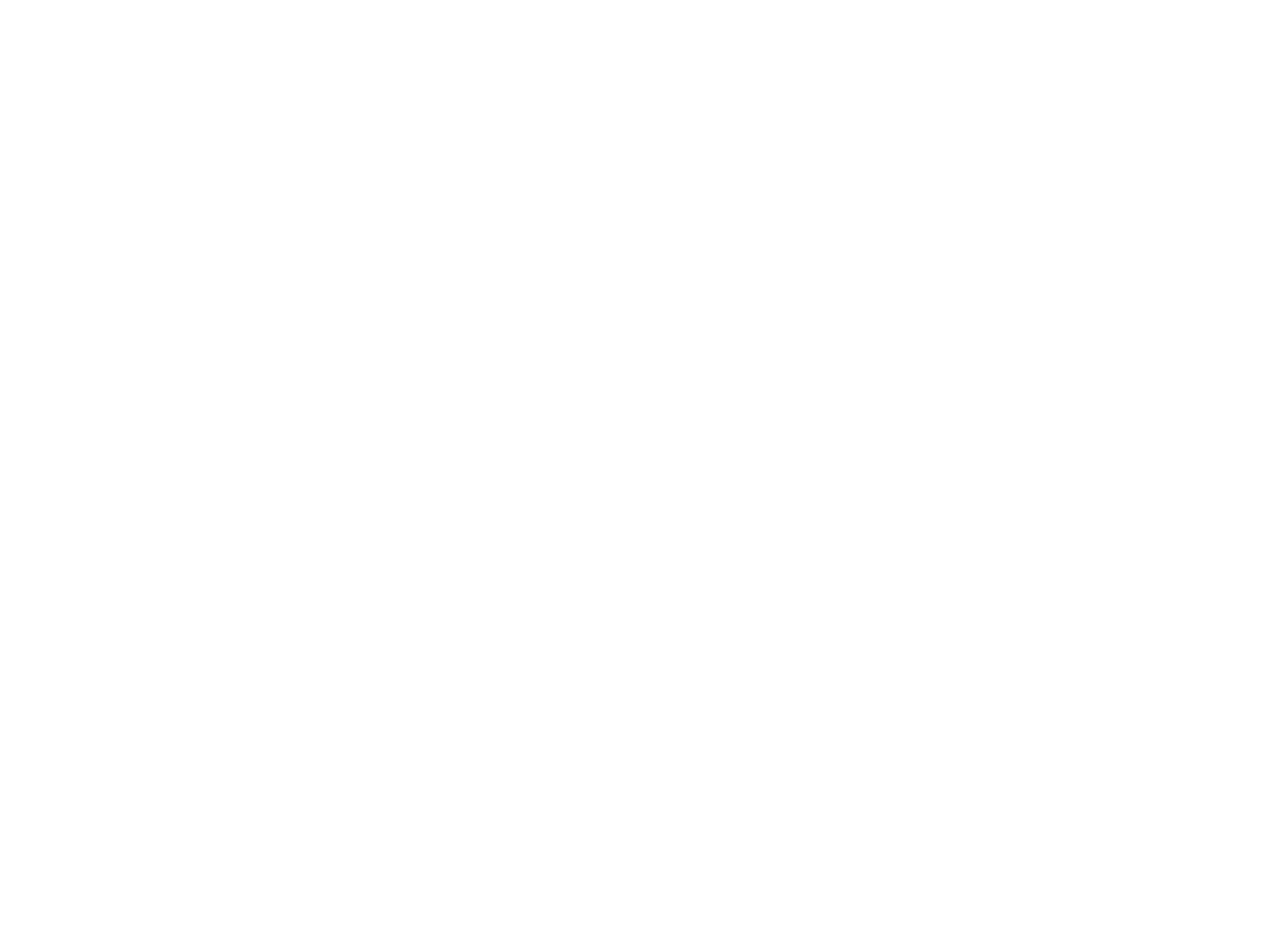
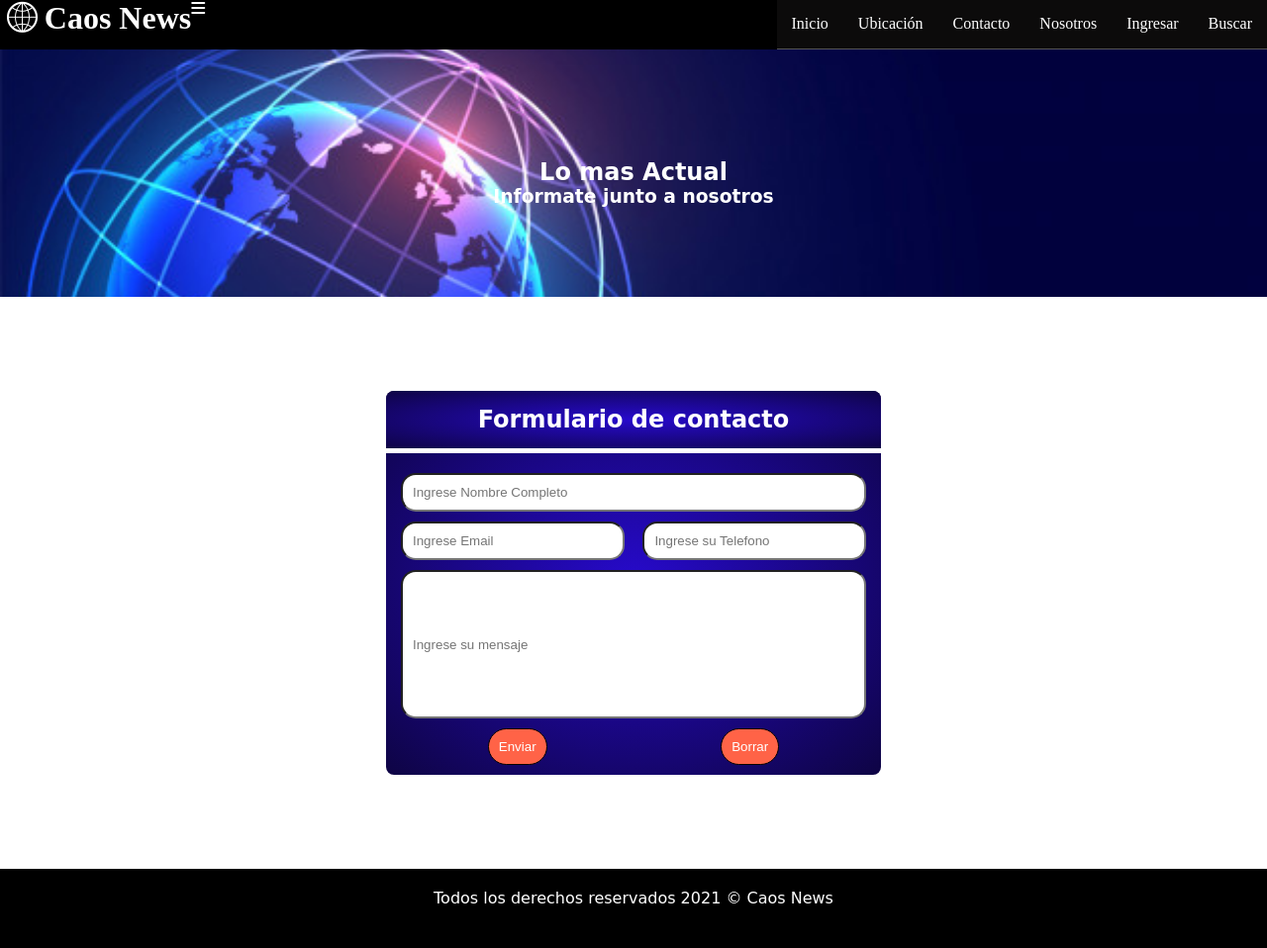
Before and after one commit to benjasantis/ProyectoSemestral, a plain HTML site: page contactanos.html in a window 1280 px wide. Shown: the whole page at 99% size. Before the commit the page ends 800 px from the top, so only its background shows below. Drawn offline with Linux system fonts and the light colour scheme.

Commit message:
Actualizacion formulario

```diff
--- a/contactanos.html
+++ b/contactanos.html
@@ -1,12 +1,69 @@
 <!DOCTYPE html>
-<html lang="en">
+<html lang="es">
+
 <head>
     <meta charset="UTF-8">
     <meta http-equiv="X-UA-Compatible" content="IE=edge">
     <meta name="viewport" content="width=device-width, initial-scale=1.0">
-    <title>Document</title>
+    <title>Caos News</title>
+    <link rel="stylesheet" href="css/estilos.css">
+    <link rel="stylesheet" href="css/fontello.css">
+    <script src="https://kit.fontawesome.com/3de857c674.js" crossorigin="anonymous"></script>
+    <link rel="stylesheet" href="css/formulario.css">
 </head>
+
 <body>
+    <header>
+        <div class ="contenedor">
+            <h1 class ="icon-globe">Caos News</h1>
+            <input type="checkbox" name="" id="menu-bar">
+            <label class="fas fa-bars" for="menu-bar"></label>
+
+            <nav class = "menu">
+                    <a href="index.html">Inicio</a>
+                    <a href="">Ubicación</a>
+                    <a href="contactanos.html">Contacto</a>
+                    <a href="">Nosotros</a>
+                    <a href="">Ingresar</a>
+                    <a href="">Buscar</a>
+            </nav>
+        </div>
+    </header>
+    <section id = "cabecera">
+        <h2>Lo mas Actual</h2>
+        <h3>Informate junto a nosotros</h3>
+    </section>
+
+    <section id = "formulario">
+
+        <form class = "contacto" action="" method="post">
+        <h2>Formulario de contacto</h2>
+         <div class = "contenedor-input">
+            <input class = "col-xl" type="text" name="txtNombre" id="" placeholder="Ingrese Nombre Completo">
+            <input class = "col-sm" type="email" name="txtEmail" id="" placeholder="Ingrese Email">
+            <input class = "col-sm" type="text" name="txtFono" id="" placeholder="Ingrese su Telefono">
+            <input class = "col-xxl" type="text" name="txtMensaje" id="" placeholder="Ingrese su mensaje">
+
+            <input class = "accion" type="submit" value="Enviar" onclick="mensaje()">
+            <input class = "accion" type="submit" value="Borrar">
+        </div>
+    </form>
+
+    <script src="js/scripts.js"></script>
+
+
+
+    </section>
 
 </body>
+
+<footer>
+    <div class="footer">
+        <p>Todos los derechos reservados 2021 © Caos News</p>
+    </div>
+</footer>
+
+
+
+
 </html>
--- /dev/null
+++ b/css/formulario.css
@@ -0,0 +1,65 @@
+
+#formulario{
+    padding: 45px;
+}
+
+#formulario h2{
+    background-image: radial-gradient(rgb(39, 10, 204),rgb(14, 4, 68));
+    font-family: cursive;
+    color: white;
+    text-align: center;
+    padding: 15px;
+    border-bottom: solid 5px white;
+    border-radius: 8px 8px 0px 0px;
+}
+
+.contacto{
+    width: 95%;
+    margin: auto;
+    background-image: radial-gradient(rgb(39, 10, 204),rgb(14, 4, 68));
+    max-width: 500px;
+    border-radius: 8px;
+}
+
+.contenedor-input{
+    padding: 10px 15px;
+    display: flex;
+    flex-wrap: wrap;
+    justify-content: space-between;
+}
+
+input{
+    padding: 10px;
+    margin-top: 10px;
+
+}
+
+.col-sm{
+    width: 48%;
+    border-radius: 15px;
+
+}
+
+.col-xl{
+    width: 100%;
+    border-radius: 15px;
+
+}
+
+.col-xxl{
+    width: 100%;
+    height: 150px;
+    border-radius: 15px;
+
+}
+
+.accion{
+    background: tomato;
+    color: white;
+    margin: 15px;
+    border-radius: 30px;
+    border: solid 1px black;
+    margin: auto;
+    margin-top: 10px;
+
+}
--- /dev/null
+++ b/js/scripts.js
@@ -0,0 +1,3 @@
+function mensaje() {
+    alert('Su mensaje ha sido enviado, nos contactaremos a la brevedad');
+}
```
Also changed, not shown: index.html (+2 -2 lines).
